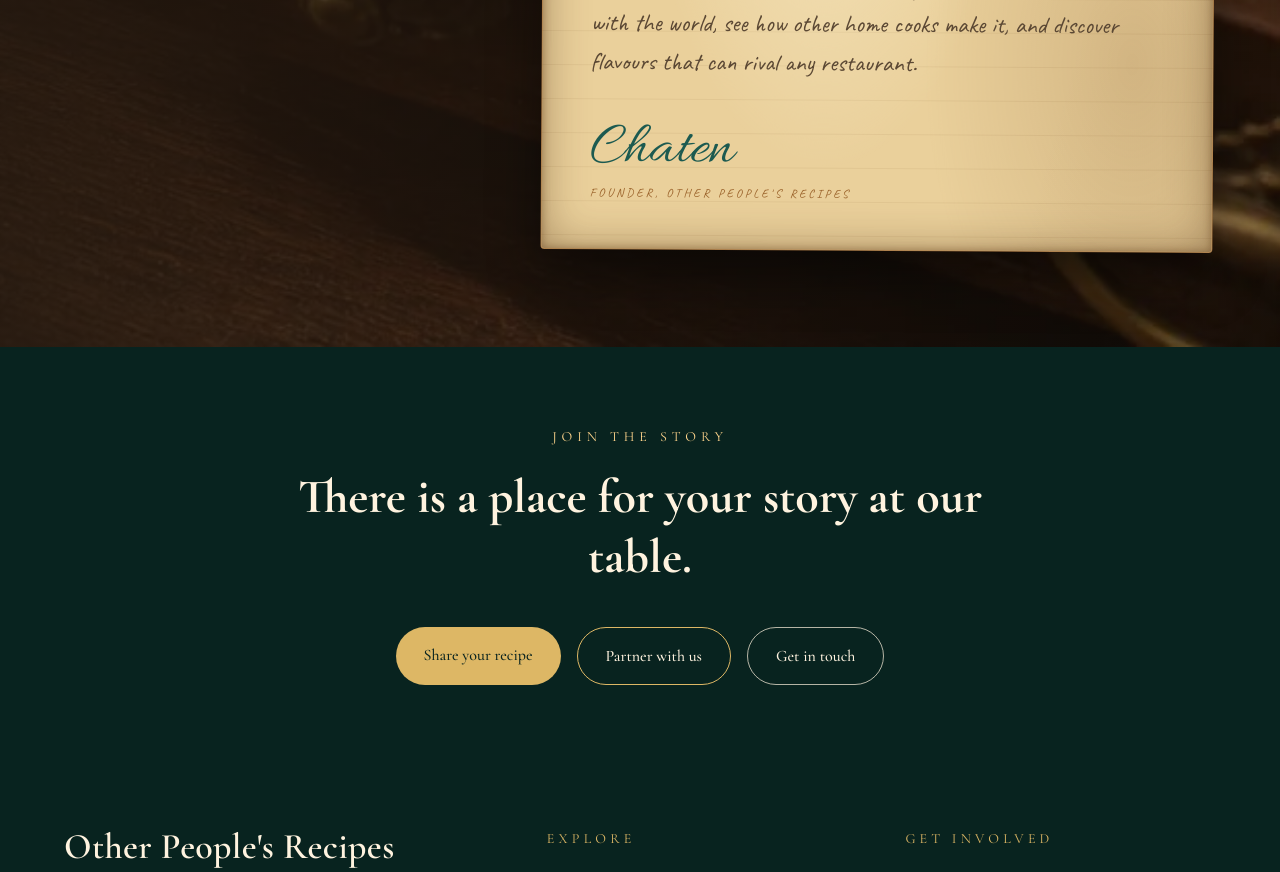
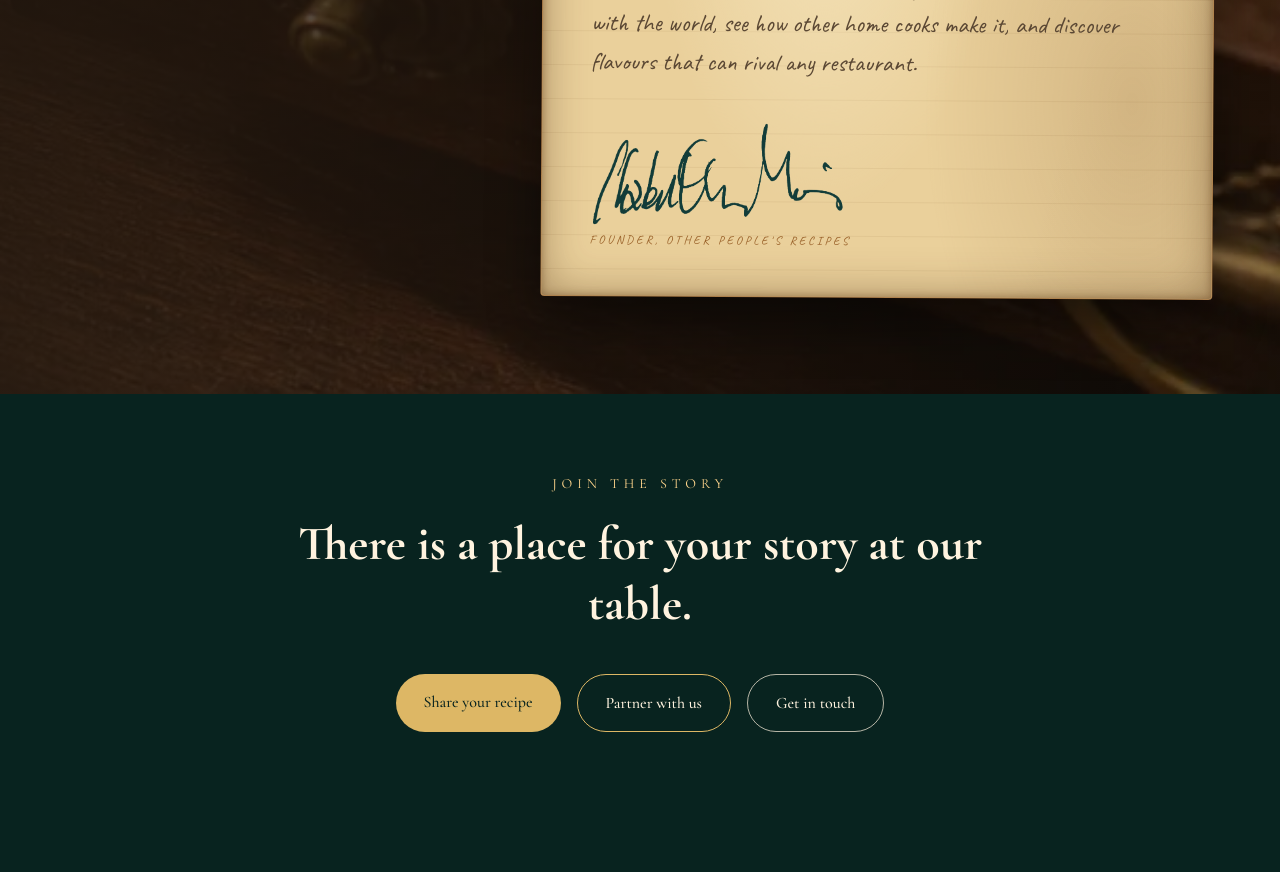
Before and after one commit to OPRUK/opr-platform, a Next.js app: page /founder in a window 1280 px wide. Shown: the part 1480-2352 px from the top of the page. Built offline with nearby package versions, Linux system fonts and the light colour scheme; no server answers.

Commit message:
Replace founder page signature with Chaten's real signature
Swaps the script-font "Chaten" placeholder for an actual scan of his
signature, recolored to the site's ink tone and made transparent so
it sits naturally on the letter card.

```diff
--- a/app/founder/page.tsx
+++ b/app/founder/page.tsx
@@ -93,11 +93,13 @@ export default function FounderPage() {
             </p>
           </div>
 
-          <p
-            className="font-founder-signature mt-10 text-5xl text-[#1C5A50] md:text-6xl"
-          >
-            Chaten
-          </p>
+          <Image
+            src="/images/chaten-signature.png"
+            alt="Chaten's signature"
+            width={1606}
+            height={671}
+            className="mt-10 h-auto w-56 md:w-64"
+          />
           <p className="mt-1 text-xs uppercase tracking-[0.25em] text-[#9A622A]">
             Founder, Other People&apos;s Recipes
           </p>
```
Also changed, not shown: public/images/chaten-signature.png (added).
